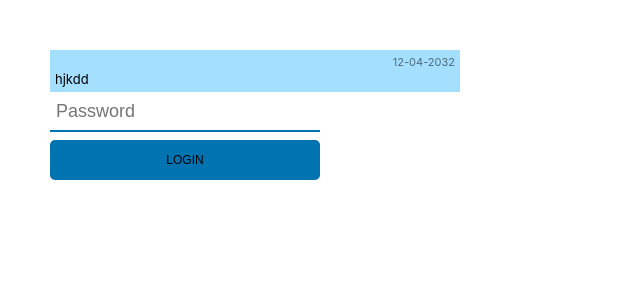
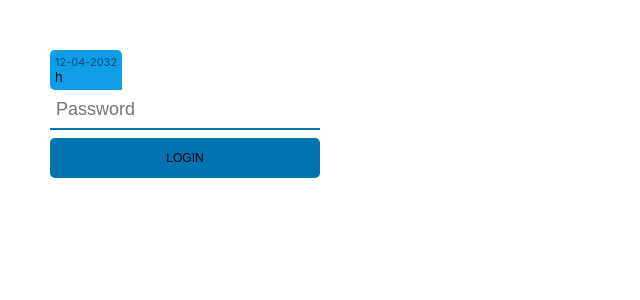
Before and after one commit to Odavinh/chat-Front-end-, a React (Create React App) app: page / in a window 1280 px wide. Shown: the top 300 px of the page, without its empty margins (0-640 px from the left). Built offline with nearby package versions, Linux system fonts and the light colour scheme.

Commit message:
add message component

```diff
--- a/src/App.js
+++ b/src/App.js
@@ -1,8 +1,6 @@
 import React from "react";
 import "./App.css";
-import Button from "./components/button/loginButton";
-import Input from "./components/input/inputLogin";
-import Message from "./components/message/message";
+import {AuthButton, Message, AuthInput} from "./components/index";
 
 function App() {
   const state = {artName: ""};
@@ -13,14 +11,15 @@ function App() {
   };
   return (
     <div className="App">
-      <Message text="hjkdd" id={1} date="12-04-2032" isAuthor={true} />
-      <Input
+      <Message text="h" id={1} date="12-04-2032" isAuthor={true} />
+      <AuthInput
         name="user"
         value={state.artName}
         placeholder="Password"
         onChangeValue={onChangeValue}
+        error={false}
       />
-      <Button text="Login" />
+      <AuthButton text="Login" />
     </div>
   );
 }
--- /dev/null
+++ b/src/components/index.js
@@ -0,0 +1,3 @@
+export {default as AuthButton} from "./button/loginButton";
+export {default as AuthInput} from "./input/inputLogin";
+export {default as Message} from "./message/message";
--- a/src/components/input/inputLogin.css
+++ b/src/components/input/inputLogin.css
@@ -14,6 +14,6 @@
   margin: 0 4px;
 }
 
-.inputLabel .error {
+.error {
   border-bottom: solid 3px red;
 }
--- a/src/components/input/inputLogin.js
+++ b/src/components/input/inputLogin.js
@@ -1,5 +1,6 @@
 import React from "react";
 import PropTypes from "prop-types";
+import classNames from "classnames";
 
 import "./inputLogin.css";
 
@@ -9,7 +10,7 @@ const Input = props => {
   };
 
   return (
-    <div className="inputLabel">
+    <div className={classNames("inputLabel", props.error ? "error" : "")}>
       <input
         placeholder={props.placeholder}
         type="text"
@@ -24,7 +25,8 @@ const Input = props => {
 Input.propTypes = {
   name: PropTypes.string,
   value: PropTypes.string,
-  placeholder: PropTypes.string
+  placeholder: PropTypes.string,
+  error: PropTypes.bool
 };
 
 export default Input;
--- a/src/components/message/message.css
+++ b/src/components/message/message.css
@@ -1,13 +1,15 @@
 .message {
   background-color: #a4dfff;
   padding: 5px;
-  max-width: 400px;
   display: grid;
-  grid-template-rows: 1fr 1fr;
+  grid-template-rows: 1fr 100%;
+  max-width: max-content;
 }
 
 .message .text {
   font-size: 13px;
+  max-width: 400px;
+  max-width: max-content;
 }
 
 .message .date {
@@ -22,4 +24,5 @@
 
 .user {
   border-radius: 5px 5px 0 5px;
+  background-color: #0f9de9;
 }
--- a/src/components/message/message.js
+++ b/src/components/message/message.js
@@ -1,11 +1,15 @@
 import React from "react";
 import PropTypes from "prop-types";
+import className from "classnames";
 
 import "./message.css";
 
 const Message = props => {
   return (
-    <div className="message" value={props.id}>
+    <div
+      className={className("message", props.isAuthor ? "user" : "partner")}
+      value={props.id}
+    >
       <label className="date">{props.date}</label>
       <label className="text">{props.text}</label>
     </div>
```
